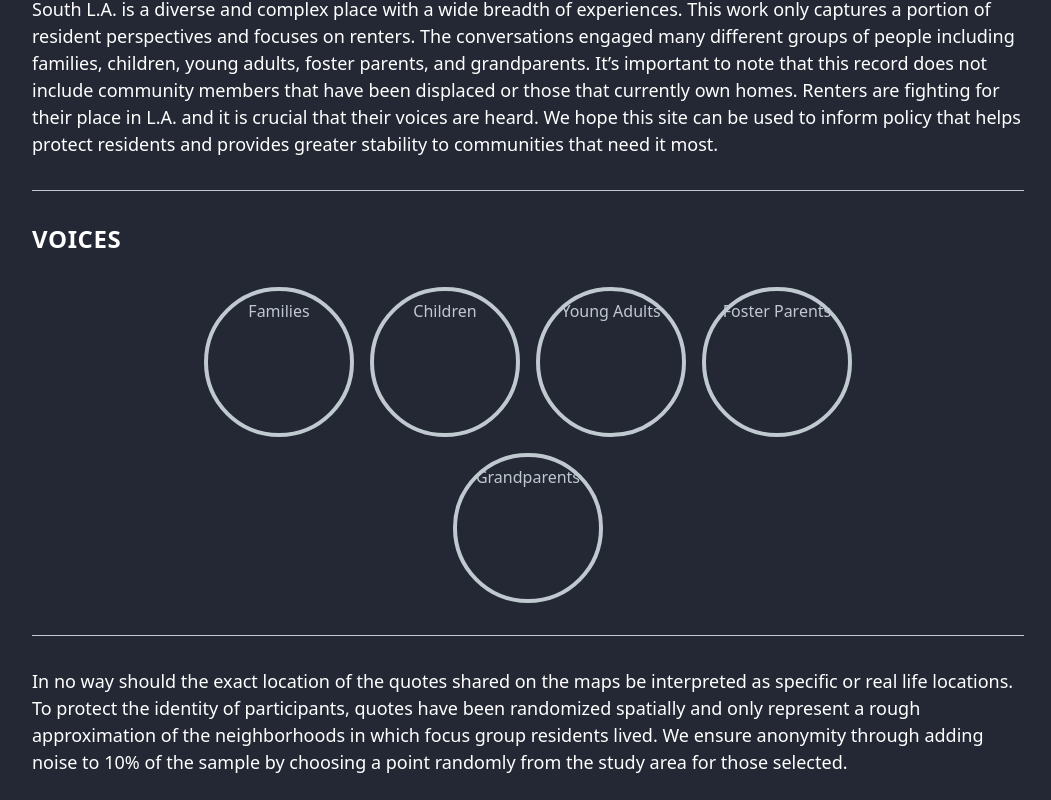
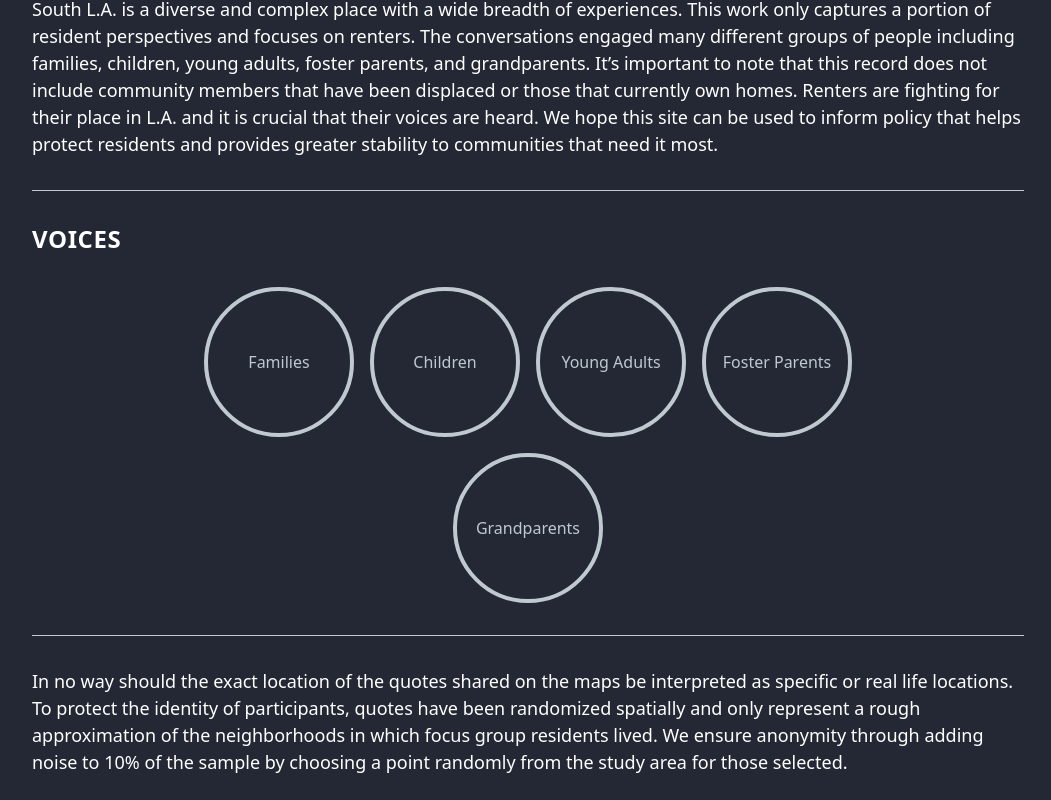
Before and after one commit to ctcusc/ASLA2025, a Next.js app: page /about in a window 1280 px wide. Shown: the part 530-1330 px from the top of the page, without its empty margins (112-1163 px from the left). Built offline with nearby package versions, Linux system fonts and the light colour scheme.

Commit message:
voices bubble thingies formatting

```diff
--- a/src/app/about/page.tsx
+++ b/src/app/about/page.tsx
@@ -104,7 +104,7 @@ const About = () => {
           {["Families", "Children", "Young Adults", "Foster Parents", "Grandparents"].map((group) => (
             <div
               key={group}
-              className="rounded-full border-lightgray border-4 text-lightgray px-2 py-2 align-middle self-center text-center w-[100px] md:w-[150px] md:text-md aspect-square"
+              className="rounded-full border-lightgray border-4 text-lightgray px-2 py-2 flex items-center justify-center text-center w-[120px] md:w-[150px] md:text-md aspect-square"
             >
               {group}
             </div>
```
